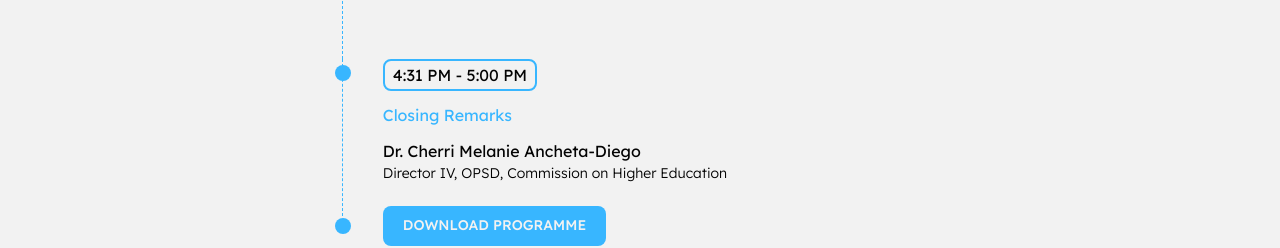
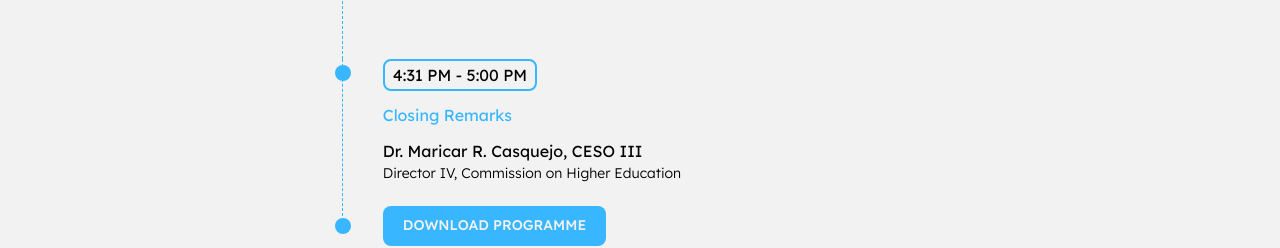
Before and after one commit to Samshh/CHEDx-Website, a React (Vite) app: page /programme in a window 1280 px wide. Shown: the part 8840-9088 px from the top of the page. Built offline with nearby package versions, Linux system fonts and the light colour scheme.

Commit message:
UPDATE: Change of Closing Remarls

```diff
--- a/src/pages/programme/components/MappedTimeline.tsx
+++ b/src/pages/programme/components/MappedTimeline.tsx
@@ -310,8 +310,8 @@ const timeline: Timeline = {
     {
       time: "4:31 PM - 5:00 PM",
       segment: "Closing Remarks",
-      title: "Dr. Cherri Melanie Ancheta-Diego",
-      subtitle: "Director IV, OPSD, Commission on Higher Education",
+      title: "Dr. Maricar R. Casquejo, CESO III",
+      subtitle: "Director IV, Commission on Higher Education",
     },
   ],
 };
```
